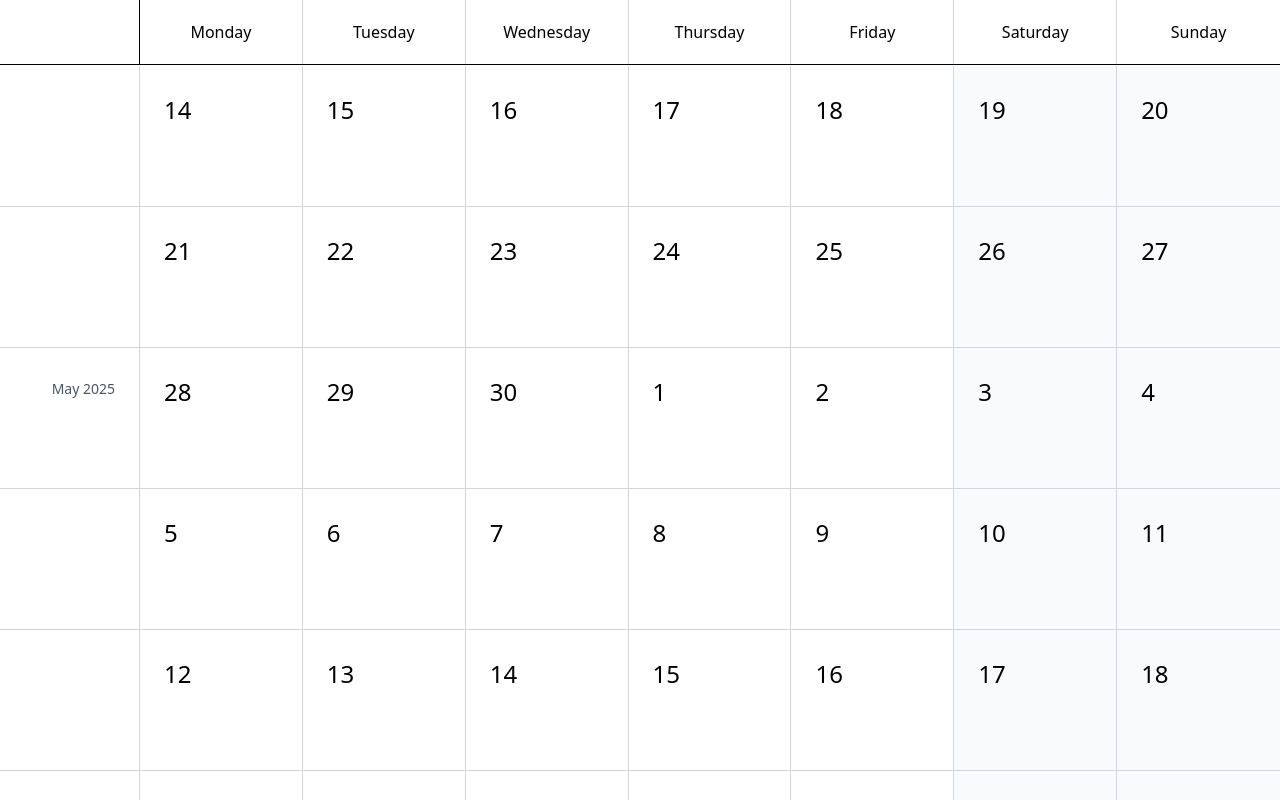
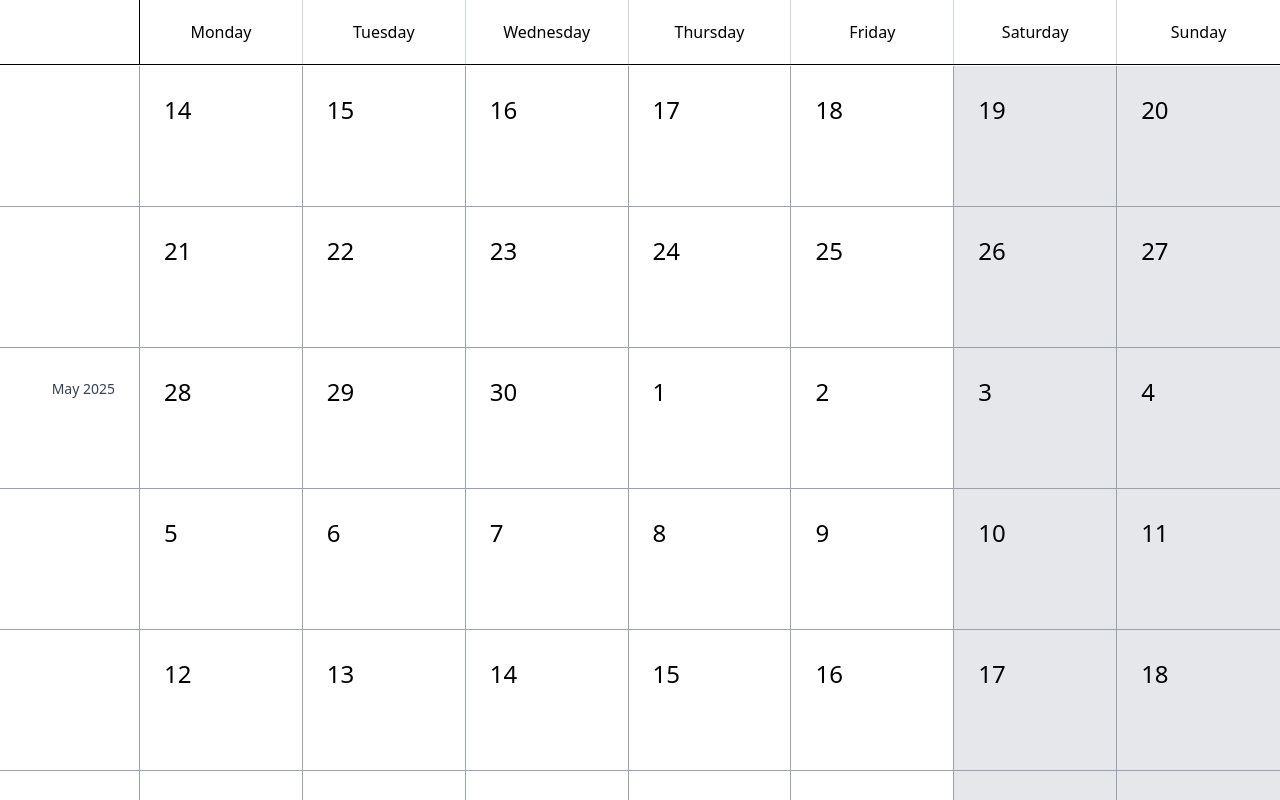
Before and after one commit to mpoc/infinite-calendar, a React (Vite) app: page / in a window 1280 px wide. Shown: the top 800 px of the page. Built offline with nearby package versions, Linux system fonts and the light colour scheme.

Commit message:
Adjust colours

```diff
--- a/src/App.tsx
+++ b/src/App.tsx
@@ -121,18 +121,18 @@ export const App = () => {
             <div key={week.id}>
               {/* Month label as full-width row on mobile, column on desktop */}
               {monthLabel && (
-                <div className="md:hidden px-4 py-1 bg-gray-50 border-b border-gray-300">
-                  <div className="text-sm text-gray-600">
+                <div className="md:hidden px-4 py-1 bg-gray-50 border-b border-gray-400">
+                  <div className="text-sm text-gray-700">
                     {monthLabel}
                   </div>
                 </div>
               )}
 
-              <div className="grid grid-cols-7 md:grid-cols-[140px_repeat(7,1fr)] border-b border-gray-300">
+              <div className="grid grid-cols-7 md:grid-cols-[140px_repeat(7,1fr)] border-b border-gray-400">
                 {/* Month label column - desktop only */}
-                <div className="hidden md:flex px-6 py-8 border-r border-gray-300 items-start justify-end">
+                <div className="hidden md:flex px-6 py-8 border-r border-gray-400 items-start justify-end">
                   {monthLabel && (
-                    <div className="text-sm text-gray-600 text-right leading-tight">
+                    <div className="text-sm text-gray-700 text-right leading-tight">
                       {monthLabel}
                     </div>
                   )}
@@ -146,12 +146,12 @@ export const App = () => {
                   return (
                     <div
                       key={day.toISODate()}
-                      className={`px-2 py-4 md:px-6 md:py-8 border-r border-gray-300 last:border-r-0 min-h-[80px] md:min-h-[140px] transition-all duration-200 cursor-pointer ${
+                      className={`px-2 py-4 md:px-6 md:py-8 border-r border-gray-400 last:border-r-0 min-h-[80px] md:min-h-[140px] transition-all duration-200 hover:duration-0 cursor-pointer ${
                         isToday
-                          ? 'bg-black text-white'
+                          ? 'bg-gray-600 text-white'
                           : isWeekend
-                          ? 'bg-gray-50 hover:bg-black hover:text-white'
-                          : 'hover:bg-black hover:text-white'
+                          ? 'bg-gray-200 hover:bg-gray-500 hover:text-white'
+                          : 'hover:bg-gray-500 hover:text-white'
                       }`}
                     >
                       <div className="text-lg md:text-2xl leading-none">{day.day}</div>
```
